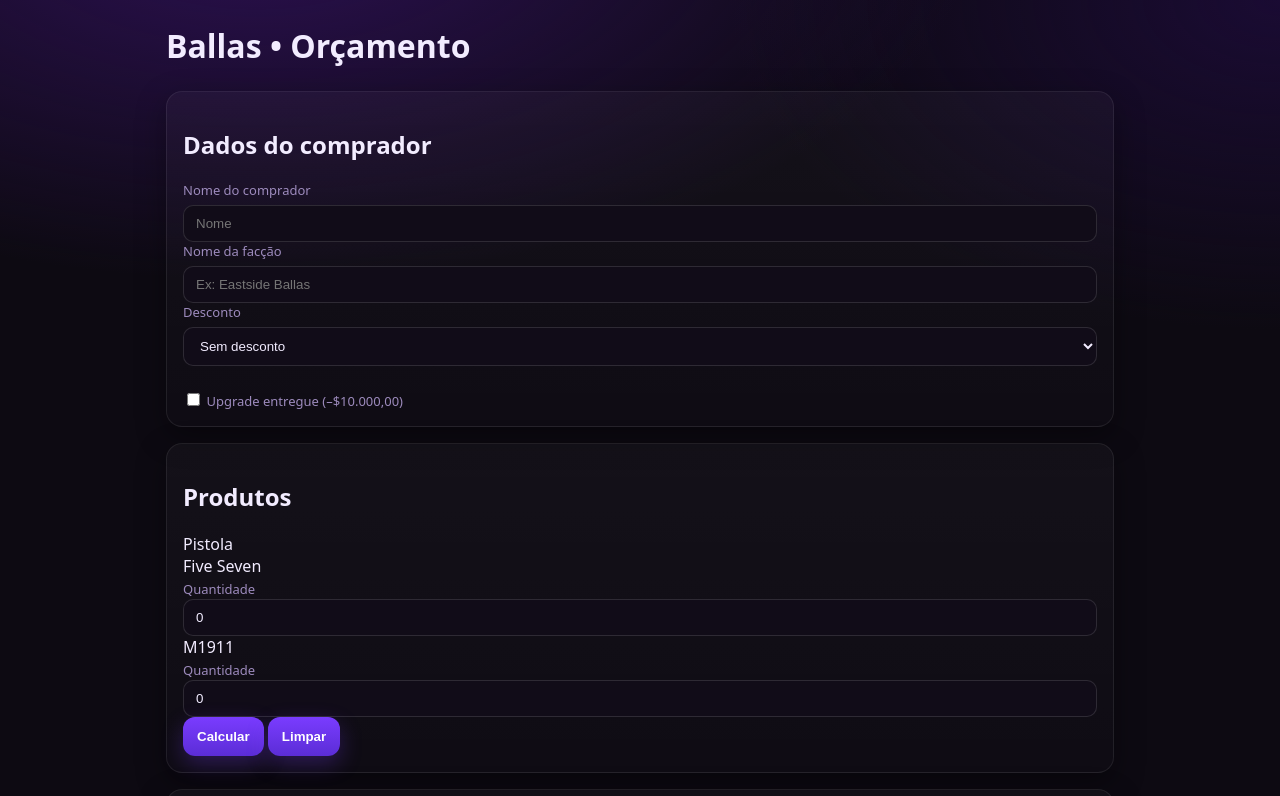
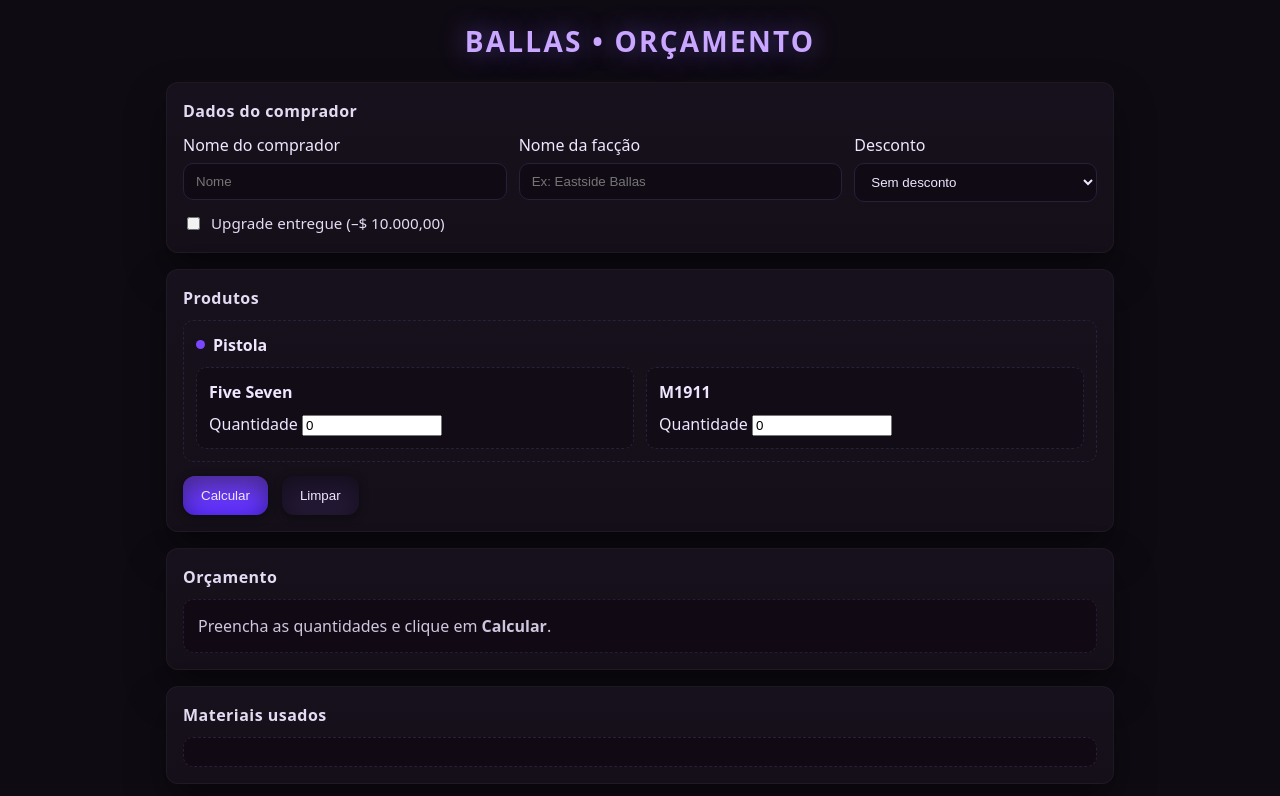
Before and after one commit to S2NahS2/Vendas-Ballas-atualizado, a plain HTML site: page index.html in a window 1280 px wide. Both pictures are taken after a click on the button "Calcular". Shown: the top 796 px of the page. Drawn offline with Linux system fonts and the light colour scheme.

Commit message:
Add files via upload

```diff
--- a/index.html
+++ b/index.html
@@ -1,27 +1,27 @@
 <!doctype html>
 <html lang="pt-BR">
 <head>
-  <meta charset="utf-8" />
-  <meta name="viewport" content="width=device-width, initial-scale=1" />
+  <meta charset="utf-8"/>
+  <meta name="viewport" content="width=device-width, initial-scale=1"/>
   <title>Ballas • Orçamento</title>
-  <link rel="stylesheet" href="style.css" />
+  <link rel="stylesheet" href="style.css"/>
 </head>
 <body>
   <header class="container">
-    <h1>Ballas • Orçamento</h1>
+    <h1>BALLAS • ORÇAMENTO</h1>
   </header>
 
   <main class="container">
     <section class="card">
       <h2>Dados do comprador</h2>
-      <div class="grid-4">
+      <div class="grid-3">
         <div class="field">
           <label for="buyerName">Nome do comprador</label>
-          <input id="buyerName" type="text" placeholder="Nome">
+          <input id="buyerName" type="text" placeholder="Nome"/>
         </div>
         <div class="field">
           <label for="buyerFaction">Nome da facção</label>
-          <input id="buyerFaction" type="text" placeholder="Ex: Eastside Ballas">
+          <input id="buyerFaction" type="text" placeholder="Ex: Eastside Ballas"/>
         </div>
         <div class="field">
           <label for="discountKind">Desconto</label>
@@ -33,14 +33,8 @@
             <option value="20">Interno — 20%</option>
           </select>
         </div>
-        <div class="field">
-          <label>&nbsp;</label>
-          <label class="checkbox big">
-            <input type="checkbox" id="upgradeToggle">
-            <span>Upgrade entregue (–$10.000,00)</span>
-          </label>
-        </div>
       </div>
+      <label class="checkline"><input id="upgradeToggle" type="checkbox"/> Upgrade entregue (–$ 10.000,00)</label>
     </section>
 
     <section class="card">
@@ -50,17 +44,20 @@
         <div class="grid-2">
           <div class="product">
             <div class="prod-title">Five Seven</div>
-            <label class="small" for="qty_fiveseven">Quantidade</label>
-            <input id="qty_fiveseven" type="number" min="0" step="1" value="0">
+            <div class="row">
+              <label for="qty_fiveseven">Quantidade</label>
+              <input id="qty_fiveseven" type="number" min="0" step="1" value="0"/>
+            </div>
           </div>
           <div class="product">
             <div class="prod-title">M1911</div>
-            <label class="small" for="qty_m1911">Quantidade</label>
-            <input id="qty_m1911" type="number" min="0" step="1" value="0">
+            <div class="row">
+              <label for="qty_m1911">Quantidade</label>
+              <input id="qty_m1911" type="number" min="0" step="1" value="0"/>
+            </div>
           </div>
         </div>
       </div>
-
       <div class="actions">
         <button id="btnCalc" class="btn primary">Calcular</button>
         <button id="btnClear" class="btn">Limpar</button>
@@ -69,14 +66,14 @@
 
     <section class="card">
       <h2>Orçamento</h2>
-      <div id="result" class="result muted">
+      <div id="result" class="panel muted">
         Preencha as quantidades e clique em <strong>Calcular</strong>.
       </div>
     </section>
 
     <section class="card">
       <h2>Materiais usados</h2>
-      <div id="materials" class="result"></div>
+      <div id="materials" class="panel"></div>
     </section>
   </main>
 
--- a/public.js
+++ b/public.js
@@ -1,35 +1,56 @@
-const PRODUCTS = [
-  { id:'fiveseven', name:'Five Seven', weight:2.75, price:80000 },
-  { id:'m1911', name:'M1911', weight:2.25, price:67000 }
+const PRODUCTS=[
+  {id:'fiveseven',name:'Five Seven',price:80000,weight:2.75,materials:{
+    'Alumínio':180,'Cobre':180,'Vidro':215,'Corpo de pistola':1,'Plástico':215,'Borracha':215,'Peças de armas':3,'Engrenagem':1,'Parafusos pequenos':1,'Upgrade pistola':1
+  }},
+  {id:'m1911',name:'M1911',price:67000,weight:2.25,materials:{
+    'Alumínio':150,'Cobre':150,'Vidro':175,'Corpo de pistola':1,'Plástico':175,'Borracha':175,'Peças de armas':3
+  }}
 ];
+const $=s=>document.querySelector(s);
+const fmt=v=>'$'+Number(v).toLocaleString('pt-BR',{minimumFractionDigits:2,maximumFractionDigits:2});
+const clone=o=>JSON.parse(JSON.stringify(o));
 
-const $ = s => document.querySelector(s);
-const fmtMoney = v => '$' + v.toLocaleString('pt-BR',{minimumFractionDigits:2});
+function calc(){
+  const buyer=$('#buyerName').value.trim()||'—';
+  const fac=$('#buyerFaction').value.trim()||'—';
+  const pct=parseFloat($('#discountKind').value||'0')||0;
+  const up=$('#upgradeToggle').checked;
+  const qFS=parseInt($('#qty_fiveseven').value||'0',10)||0;
+  const qM =parseInt($('#qty_m1911').value||'0',10)||0;
 
-function calculate(){
-  const name = $('#buyerName').value.trim() || '—';
-  const faction = $('#buyerFaction').value.trim() || '—';
-  const upgrade = $('#upgradeToggle').checked;
-  const discount = parseFloat($('#discountKind').value || '0');
-  const qFS = parseInt($('#qty_fiveseven').value||'0'), qM = parseInt($('#qty_m1911').value||'0');
+  const items=[]; if(qFS>0) items.push({p:PRODUCTS[0],qty:qFS}); if(qM>0) items.push({p:PRODUCTS[1],qty:qM});
+  if(!items.length){ $('#result').classList.add('muted'); $('#result').innerHTML='Preencha as quantidades e clique em <strong>Calcular</strong>.'; $('#materials').innerHTML=''; return; }
 
-  let subtotal = 0, lines=[], totalPeso=0;
-  if(qFS>0){ subtotal+=qFS*80000; totalPeso+=qFS*2.75; lines.push(`• ${qFS} × Five Seven = $${(qFS*80000).toLocaleString('pt-BR')}`); }
-  if(qM>0){ subtotal+=qM*67000; totalPeso+=qM*2.25; lines.push(`• ${qM} × M1911 = $${(qM*67000).toLocaleString('pt-BR')}`); }
+  const lines=['— (—)'];
+  let subtotal=0, weight=0; const mats={};
 
-  let descontoValor = subtotal*(discount/100);
-  let total = subtotal - descontoValor;
-  if(upgrade) total -= 10000;
-  let sujo = total*1.3;
+  for(const {p,qty} of items){
+    lines.push(`• ${qty} × ${p.name} = ${fmt(p.price*qty)}`);
+    subtotal += p.price*qty;
+    weight += (p.weight||0)*qty;
 
-  let txt = `— (${name} • ${faction})\n` + lines.join('\n') +
-    `\n\nSubtotal: $${subtotal.toLocaleString('pt-BR')}`+
-    (discount>0?`\nDesconto (${discount}%): -$${descontoValor.toLocaleString('pt-BR')}`:'')+
-    (upgrade?`\nUpgrade entregue: -$10.000,00`:'')+
-    `\n\nTotal: <span class='total-green'>$${total.toLocaleString('pt-BR')}</span> | Valor sujo <span class='total-red'>$${sujo.toLocaleString('pt-BR')}</span> | Peso ${totalPeso.toFixed(2)} kg`;
+    const mm = clone(p.materials);
+    if(up && mm['Upgrade pistola']!=null) delete mm['Upgrade pistola'];
+    for(const [k,v] of Object.entries(mm)){ mats[k]=(mats[k]||0)+v*qty; }
+  }
 
-  $('#result').innerHTML=txt;
+  let total=subtotal - subtotal*(pct/100);
+  if(up) total -= 10000;
+  if(total<0) total=0;
+  const dirty= total*1.30;
+
+  $('#result').classList.remove('muted');
+  $('#result').innerHTML = lines.join('\n') + '\n\n' + `Total <span class="total-green">${fmt(total)}</span> | Valor sujo <span class="total-red">${fmt(dirty)}</span> | Peso ${weight.toFixed(2)} kg`;
+
+  const matsLines = Object.entries(mats).sort((a,b)=>a[0].localeCompare(b[0],'pt-BR')).map(([k,v])=>`• ${k}: ${v}`);
+  $('#materials').innerHTML = matsLines.join('\n');
 }
 
-$('#btnCalc').onclick=calculate;
-$('#btnClear').onclick=()=>location.reload();
+function clearAll(){
+  $('#buyerName').value=''; $('#buyerFaction').value=''; $('#discountKind').value='0'; $('#upgradeToggle').checked=false;
+  $('#qty_fiveseven').value='0'; $('#qty_m1911').value='0';
+  $('#result').classList.add('muted'); $('#result').innerHTML='Preencha as quantidades e clique em <strong>Calcular</strong>.'; $('#materials').innerHTML='';
+}
+
+$('#btnCalc').addEventListener('click',calc);
+$('#btnClear').addEventListener('click',clearAll);
--- a/style.css
+++ b/style.css
@@ -1,160 +1,35 @@
-/* =========================================================
-   Ballas Theme — style.css (categorias + cards nivelados)
-   ========================================================= */
-:root {
-  --ballas: #19002E;
-  --paper: #0d0a12;
-  --card: #141018;
-  --ink: #f2ecff;
-  --muted: #9d8bbd;
-  --accent: #7a3cff;
-  --good: #27e18a;
-  --border: rgba(255,255,255,.08);
-  --border-soft: rgba(255,255,255,.12);
+:root{
+  --bg:#0f0b13; --card:#16111c; --border:#2a1e39; --ink:#efe6ff; --accent:#7b46ff; --accent2:#5d2fff;
+  --ok:#2ecc71; --bad:#e74c3c; --ring:rgba(125,70,255,.25);
 }
-* { box-sizing: border-box; }
-html, body { height: 100%; }
-body {
-  margin: 0;
-  font-family: 'Archivo', ui-sans-serif, system-ui, -apple-system, Segoe UI, Roboto, Helvetica, Arial;
-  color: var(--ink);
-  background:
-    radial-gradient(1200px 600px at 20% -10%, #2c1052 0%, transparent 60%),
-    radial-gradient(1000px 600px at 100% 0%, #1a0b33 0%, transparent 55%),
-    var(--paper);
-}
-.hero {
-  padding: 34px 16px 10px;
-  background: linear-gradient(180deg, rgba(25,0,46,.65) 0%, rgba(25,0,46,0) 100%);
-  border-bottom: 1px solid rgba(255,255,255,.06);
-  text-align: center;
-}
-.logo {
-  font-family: 'Permanent Marker', cursive;
-  font-size: 40px;
-  letter-spacing: 1px;
-  color: #b689ff;
-  text-shadow: 0 3px 0 rgba(0,0,0,.35), 0 0 24px rgba(182,137,255,.35);
-}
-.container { max-width: 980px; margin: 24px auto; padding: 0 16px; }
-.card {
-  background: linear-gradient(180deg, rgba(255,255,255,.03), rgba(255,255,255,.01));
-  border: 1px solid var(--border);
-  border-radius: 16px;
-  padding: 16px;
-  margin: 16px 0;
-  box-shadow: 0 10px 30px rgba(0,0,0,.35);
-}
-.card-title { margin: 0 0 4px; font-size: 20px; }
-.card-sub { margin: 0 0 12px; color: var(--muted); }
-
-.field { display: grid; gap: 6px; }
-label { color: var(--muted); font-size: 13px; }
-input[type="text"], input[type="number"], select {
-  width: 100%;
-  padding: 10px 12px;
-  border-radius: 10px;
-  border: 1px solid var(--border-soft);
-  background: #110c18;
-  color: var(--ink);
-}
-.controls {
-  display: grid;
-  grid-template-columns: repeat(auto-fit, minmax(180px, 1fr));
-  gap: 10px;
-  margin-top: 12px;
-  align-items: end;
-}
-.btn {
-  border-radius: 12px;
-  padding: 12px 14px;
-  border: none;
-  background: linear-gradient(180deg, var(--accent), #5b2dd6);
-  color: white;
-  font-weight: 700;
-  cursor: pointer;
-  box-shadow: 0 8px 22px rgba(122,60,255,.28);
-}
-.btn:hover { filter: brightness(1.05); }
-.btn.outline { background: transparent; border: 1px solid rgba(255,255,255,.22); }
-
-/* ===== Categorias ===== */
-.categorias { display: grid; gap: 18px; }
-.categoria {
-  border: 1px dashed var(--border);
-  border-radius: 16px;
-  padding: 14px;
-  background: rgba(255,255,255,.02);
-}
-.categoria-title {
-  margin: 0 0 12px;
-  font-size: 18px;
-  letter-spacing: .5px;
-  color: #b689ff;
-  text-shadow: 0 0 14px rgba(182,137,255,.25);
-  display: flex;
-  align-items: center;
-  gap: 8px;
-}
-.categoria-title::before {
-  content: "";
-  width: 10px; height: 10px;
-  border-radius: 999px;
-  background: var(--accent);
-  box-shadow: 0 0 10px var(--accent);
-}
-
-/* ===== Grade de produtos ===== */
-.produtos {
-  display: grid;
-  grid-template-columns: repeat(auto-fit, minmax(260px, 1fr));
-  gap: 12px;
-  align-items: stretch;
-  grid-auto-rows: 1fr;
-}
-
-/* ===== Card de produto (nivelado) ===== */
-.item {
-  background: var(--card);
-  border: 1px dashed var(--border-soft);
-  border-radius: 14px;
-  padding: 12px;
-  display: flex;
-  flex-direction: column;
-  height: 100%;
-}
-.item h4 { margin: 0 0 6px; font-size: 16px; }
-.item .small {
-  color: var(--muted);
-  line-height: 1.25;
-  min-height: 2.8em; /* reserva ~2 linhas p/ preços → alinha o input em todos os cards */
-}
-.item .field { margin-top: auto; } /* joga o input p/ base do card */
-.item input[type="number"] { width: 100%; }
-
-/* ===== Resumo / Materiais ===== */
-.resumo {
-  margin-top: 12px;
-  background: var(--card);
-  border: 1px solid var(--border);
-  border-radius: 12px;
-  padding: 10px 12px;
-}
-.materiais { margin-top: 12px; }
-ul { margin: 0; padding-left: 18px; }
-.success { color: var(--good); font-weight: 700; }
-
-/* Responsivo extra */
-@media (min-width: 1400px) { .produtos { grid-template-columns: repeat(4, 1fr); } }
-@media (min-width: 1000px) { .produtos { grid-template-columns: repeat(3, 1fr); } }
-@media (max-width: 640px)  { .produtos { grid-template-columns: 1fr; } }
-
-.text-total {
-  color: #27e18a; /* verde */
-  font-weight: 700;
-}
-
-.text-sujo {
-  color: #ff5c74; /* vermelho */
-  font-weight: 700;
-}
+*{box-sizing:border-box} html,body{height:100%}
+body{margin:0;font:16px/1.5 system-ui, sans-serif;color:var(--ink);
+  background: radial-gradient(1200px 500px at 50% -50%, #2a1d3b 0%, transparent 60%), var(--bg);}
+.container{max-width:980px;margin:20px auto;padding:0 16px}
+h1{margin:8px 0 18px;font-weight:900;letter-spacing:.08em;font-size:28px;text-align:center;color:#c9a6ff;text-shadow:0 0 25px rgba(138,99,255,.5)}
+h2{margin:0 0 10px;font-size:1rem;letter-spacing:.03em;opacity:.95}
+.card{background:linear-gradient(180deg,var(--card),#140f18);border:1px solid rgba(255,255,255,.04);
+  border-radius:12px;padding:16px;margin:16px 0;box-shadow:0 20px 40px rgba(0,0,0,.45)}
+.grid-3{display:grid;grid-template-columns:2fr 2fr 1.5fr;gap:12px}
+.grid-2{display:grid;grid-template-columns:1fr 1fr;gap:12px}
+.field{display:flex;flex-direction:column;gap:6px}
+.field input,.field select{background:#100a15;border:1px solid var(--border);color:var(--ink);border-radius:10px;padding:10px 12px;outline:none}
+.field input:focus,.field select:focus{border-color:var(--accent);box-shadow:0 0 0 4px var(--ring)}
+.checkline{display:inline-flex;gap:8px;align-items:center;margin-top:10px;font-size:.95rem;opacity:.95}
+.checkline input{accent-color:var(--accent)}
+.category{border:1px dashed var(--border);border-radius:10px;padding:12px}
+.cat-title{display:flex;align-items:center;gap:8px;font-weight:800;margin-bottom:10px}
+.dot{width:9px;height:9px;border-radius:50%;background:var(--accent)}
+.product{border:1px dashed var(--border);border-radius:10px;padding:12px;background:#120c17}
+.product .prod-title{font-weight:700;margin-bottom:8px}
+.product input{max-width:140px}
+.actions{display:flex;gap:14px;margin-top:14px}
+.btn{appearance:none;border:0;border-radius:12px;padding:12px 18px;background:#241935;color:var(--ink);cursor:pointer;
+  box-shadow:0 10px 25px rgba(0,0,0,.45) inset, 0 2px 10px rgba(0,0,0,.35)}
+.btn.primary{background:linear-gradient(180deg,var(--accent),var(--accent2))}
+.btn:hover{filter:brightness(1.06)} .btn:active{transform:translateY(1px)}
+.panel{white-space:pre-line;background:#110a15;border:1px dashed var(--border);border-radius:10px;padding:14px}
+.muted{opacity:.85}
+.total-green{color:var(--ok);font-weight:800}
+.total-red{color:var(--bad);font-weight:800}
+@media (max-width:920px){.grid-3{grid-template-columns:1fr}.grid-2{grid-template-columns:1fr}}
```
